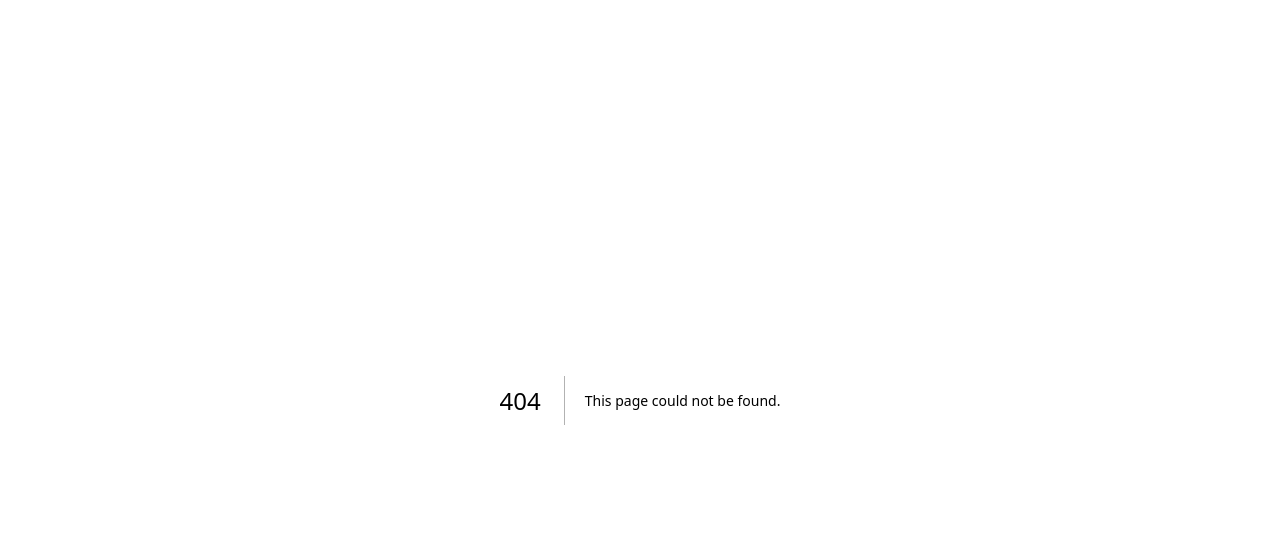
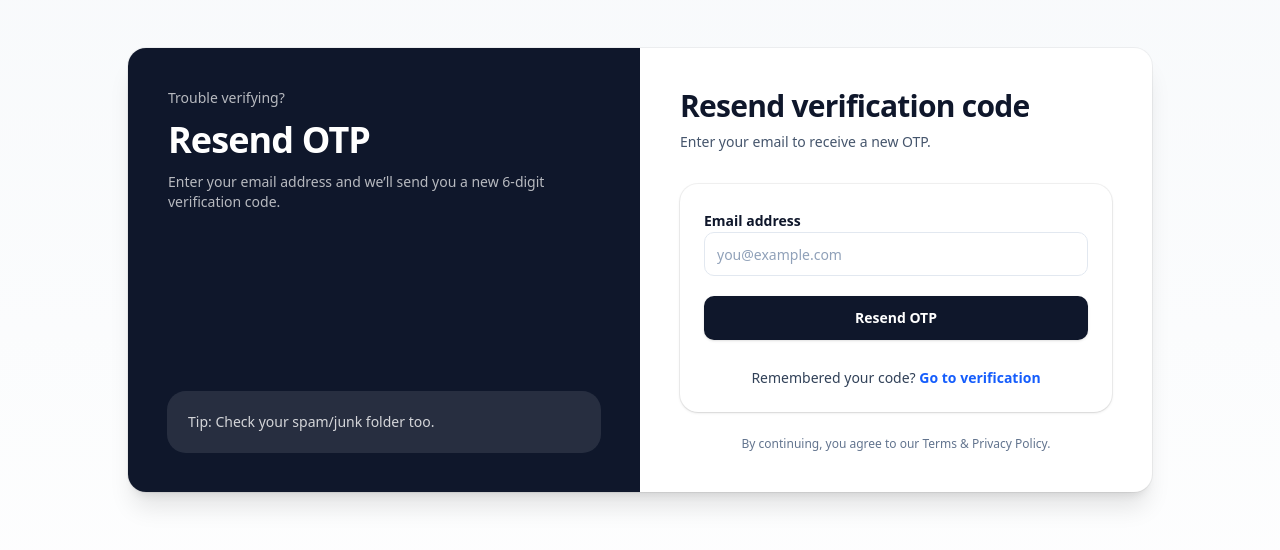
Before and after one commit to atifkhanfall2024/FullStack_NextJs_Project, a Next.js app: page /resend in a window 1280 px wide. Before the commit this address had no page. Shown: the top 550 px of the page. Built offline with nearby package versions, Linux system fonts and the light colour scheme.

Commit message:
auth with resend otp done

```diff
--- a/package.json
+++ b/package.json
@@ -26,6 +26,7 @@
     "react": "19.2.3",
     "react-dom": "19.2.3",
     "react-hook-form": "^7.71.1",
+    "react-icons": "^5.5.0",
     "react-spinners": "^0.17.0",
     "react-toastify": "^11.0.5",
     "resend": "^6.9.0",
--- a/src/app/(auth)/VerifyOtp/page.jsx
+++ b/src/app/(auth)/VerifyOtp/page.jsx
@@ -3,12 +3,14 @@ import axios from "axios";
 import { useState } from "react";
 import { ClipLoader } from "react-spinners";
 import { toast } from "react-toastify";
+import { useRouter } from "next/navigation";
 
 export default function OtpPage() {
 
 const [Otp , setOtp] = useState([])
 const [loading , setLoading] = useState(false)
 console.log('my otp' , Otp);
+const router = useRouter()
 const VerifyOtp = async(e)=>{
              e.preventDefault()
              setLoading(true)
@@ -17,7 +19,7 @@ const VerifyOtp = async(e)=>{
             Otp:Otp.join("")
     } , {withCredentials:true})
     toast.success(res?.data?.message)
-
+     router.push('/login')
    // console.log(res.data);
     } catch (error) {
 
@@ -104,7 +106,7 @@ const VerifyOtp = async(e)=>{
 
                     <button
                       type="button"
-                      className="inline-flex h-11 w-full items-center justify-center rounded-lg border border-slate-200 bg-white text-sm font-semibold text-slate-900 transition hover:bg-slate-50 active:scale-[0.99]"
+                      className="inline-flex h-11 w-full items-center justify-center rounded-lg border border-slate-200 bg-white text-sm font-semibold text-slate-900 transition hover:bg-slate-50 active:scale-[0.99]" onClick={()=>router.push('/resend')}
                     >
                       Resend code
                     </button>
--- a/src/app/(auth)/login/page.jsx
+++ b/src/app/(auth)/login/page.jsx
@@ -4,9 +4,12 @@ import Link from "next/link";
 import { useState } from "react";
 import { ClipLoader } from "react-spinners";
 import { toast } from "react-toastify";
+import { FaArrowLeft } from "react-icons/fa";
+import { useRouter } from "next/navigation";
+
 export default function LoginPage() {
 
-
+   const router = useRouter()
     const [email , setEmail] = useState('')
     const [password , setPassword] = useState('')
     const [loading , setLoading] = useState(false)
@@ -21,6 +24,7 @@ export default function LoginPage() {
             const res = await axios.post('/api/login' , {email , password} , {withCredentials:true})
             console.log(res?.data?.message);
             toast.success('User Login Success')
+            router.push('/dashboard')
         } catch (error) {
      setLoading(false)
         let errors = error?.response?.data?.message || error?.response?.data?.error
@@ -57,6 +61,7 @@ export default function LoginPage() {
             <div className="flex items-center justify-center p-6 sm:p-10">
               <div className="w-full max-w-md">
                 <div className="text-center lg:text-left">
+                    <Link href={'/signup'}><p className="-translate-y-5 text-xl"><FaArrowLeft/></p></Link>
                   <h2 className="text-3xl font-extrabold tracking-tight text-slate-900">
                     Sign in
                   </h2>
@@ -103,7 +108,12 @@ export default function LoginPage() {
                         className="h-11 w-full rounded-lg border border-slate-200 bg-white px-3 text-sm text-slate-900 outline-none placeholder:text-slate-400 focus:border-slate-400 focus:ring-4 focus:ring-slate-100"
                       />
                     </div>
-
+                      <a
+                          href="/VerifyOtp"
+                          className="text-xs my-5 font-semibold text-blue-600 hover:underline"
+                        >
+                          Verify Account?
+                        </a>
                     {/* Button */}
                     <button
                       type="button"
--- /dev/null
+++ b/src/app/(auth)/resend/page.jsx
@@ -0,0 +1,117 @@
+'use client';
+
+import axios from "axios";
+import Image from "next/image";
+import Link from "next/link";
+import { useState } from "react";
+import { ClipLoader } from "react-spinners";
+import { toast } from "react-toastify";
+import { useRouter } from "next/navigation";
+export default function ResendOtpPage() {
+  const route = useRouter()
+    const [email , setEmail] = useState('')
+    const [loading , setLoading] = useState(false)
+
+    const ResendOtp = async(e)=>{
+               e.preventDefault()
+                 setLoading(true)
+               try {
+
+              const res = await axios.post('/api/resend-otp' , {email} , {withCredentials:true})
+              toast.success(res?.data?.message || 'Otp Send Success')
+              route.push('/VerifyOtp')
+
+               } catch (error) {
+                setLoading(false)
+                toast.error(error?.response?.data?.message || error?.response?.data?.error || "SomeThing Went Wrong")
+                console.log(error?.response?.data?.message);
+               }
+    }
+
+  return (
+    <div className="min-h-screen bg-gradient-to-b from-slate-50 to-white px-4 py-12">
+      <div className="mx-auto w-full max-w-5xl">
+        <div className="overflow-hidden rounded-2xl bg-white shadow-xl ring-1 ring-black/5">
+          <div className="grid grid-cols-1 lg:grid-cols-2">
+            {/* LEFT: Info panel */}
+            <div className="relative hidden lg:flex flex-col justify-between bg-slate-900 p-10">
+              <div>
+                <p className="text-sm font-medium text-white/70">
+                  Trouble verifying?
+                </p>
+                <h1 className="mt-3 text-4xl font-extrabold tracking-tight text-white">
+                  Resend OTP
+                </h1>
+                <p className="mt-3 max-w-sm text-sm text-white/70">
+                  Enter your email address and we’ll send you a new 6-digit
+                  verification code.
+                </p>
+              </div>
+
+              <div className="mt-10 rounded-2xl bg-white/10 p-5 ring-1 ring-white/10">
+                <p className="text-sm text-white/80">
+                  Tip: Check your spam/junk folder too.
+                </p>
+              </div>
+            </div>
+
+            {/* RIGHT: Form panel */}
+            <div className="flex items-center justify-center p-6 sm:p-10">
+              <div className="w-full max-w-md">
+                <div className="text-center lg:text-left">
+                  <h2 className="text-3xl font-extrabold tracking-tight text-slate-900">
+                    Resend verification code
+                  </h2>
+                  <p className="mt-2 text-sm text-slate-600">
+                    Enter your email to receive a new OTP.
+                  </p>
+                </div>
+
+                <div className="mt-8 rounded-2xl bg-white p-6 shadow-sm ring-1 ring-black/5">
+                  <form className="space-y-5">
+                    {/* Email */}
+                    <div className="space-y-2">
+                      <label className="text-sm font-semibold text-slate-900">
+                        Email address
+                      </label>
+                      <input
+                        type="email"
+                        value={email}
+                        onChange={(e)=>setEmail(e.target.value)}
+                        placeholder="you@example.com"
+                        className="h-11 w-full rounded-lg border border-slate-200 bg-white px-3 text-sm text-slate-900 outline-none placeholder:text-slate-400 focus:border-slate-400 focus:ring-4 focus:ring-slate-100"
+                      />
+                    </div>
+
+                    {/* Button */}
+                    <button
+                      type="button"
+                      className="inline-flex h-11 w-full items-center justify-center rounded-lg bg-slate-900 text-sm font-semibold text-white shadow-sm transition hover:bg-slate-800 active:scale-[0.99]" onClick={ResendOtp} disabled={loading}
+                    >
+                     {loading ? <ClipLoader size={30} color="#fff"/>:"Resend OTP"}
+                    </button>
+
+                    {/* Back to verify / login */}
+                    <p className="pt-2 text-center text-sm text-slate-700">
+                      Remembered your code?{" "}
+                      <Link
+                        href="/VerifyOtp"
+                        className="font-semibold text-blue-600 hover:underline"
+                      >
+                        Go to verification
+                      </Link>
+                    </p>
+                  </form>
+                </div>
+
+                <p className="mt-6 text-center text-xs text-slate-500">
+                  By continuing, you agree to our Terms & Privacy Policy.
+                </p>
+              </div>
+            </div>
+          </div>
+        </div>
+      </div>
+    </div>
+  );
+}
--- a/src/app/(auth)/signup/page.jsx
+++ b/src/app/(auth)/signup/page.jsx
@@ -1,10 +1,11 @@
 'use client'
 import Image from "next/image";
-import { useState } from "react";
+import { useEffect, useState } from "react";
 import axios from 'axios'
 import {useRouter} from 'next/navigation'
 import {toast} from 'react-toastify'
 import {ClipLoader} from 'react-spinners'
+import { FaArrowLeft } from "react-icons/fa";
 import Link from 'next/link'
 export default function SignupPage() {
 
@@ -13,7 +14,35 @@ const [email , setEmail] = useState('')
 const [password , setPassword] = useState('')
 const [error , setError] = useState({})
 const [loading , setLoading] = useState(false)
+const [Username , setName] = useState('')
 const router = useRouter()
+
+
+useEffect(()=>{
+
+  if(!userName){
+    setName("")
+    return
+  }
+
+  const timer = setTimeout(async()=>{
+
+   try {
+     const res = await axios.get(`/api/UniqueNameCheck?UserName=${userName}` , {withCredentials:true})
+     toast.success(res?.data?.message || "Username is available")
+     console.log(res?.data?.message);
+   } catch (error) {
+
+    console.log(error?.response?.data?.message ||error?.response?.data?.error );
+    toast.error(error?.response?.data?.message ||error?.response?.data?.error|| "Username already taken")
+   }
+
+  } , 6000)
+
+return () => clearTimeout(timer);
+} , [userName])
+
+
 const HandleSignup = async(e)=>{
              e.preventDefault()
                setLoading(true)
--- a/src/app/api/(auth)/resend-otp/route.ts
+++ b/src/app/api/(auth)/resend-otp/route.ts
@@ -49,10 +49,17 @@ export async function POST(req: NextRequest) {
       `,
     });
 
-    return NextResponse.json({
-      ok: true,
-      message: "New OTP sent to your email",
-    });
+    let message: string = "OTP Send to your email plz verify it in 2 minutes";
+
+  const response =   NextResponse.json({ok:true , message})
+    response .cookies.set("signupEmail", email, {
+    httpOnly: true,
+    secure: process.env.NODE_ENV === "production",
+    sameSite: "lax",
+    maxAge: 10 * 60, // 10 minutes
+  });
+
+  return response
 
   } catch (error: unknown) {
     const message =
--- a/src/app/api/(auth)/signup/route.ts
+++ b/src/app/api/(auth)/signup/route.ts
@@ -52,7 +52,7 @@ export async function POST(req:NextRequest){
     httpOnly: true,
     secure: process.env.NODE_ENV === "production",
     sameSite: "lax",
-    maxAge: 10 * 60, // 10 minutes
+    maxAge: 2 * 60, // 10 minutes
   });
 
   return response
--- a/src/middleware.ts
+++ b/src/middleware.ts
@@ -54,8 +54,8 @@ export async function middleware(req: NextRequest) {
     isLoggedIn &&
     (pathname.startsWith("/login") ||
       pathname.startsWith("/signup") ||
-      pathname.startsWith("/verify") ||
-      pathname.startsWith("/resend-otp"))
+      pathname.startsWith("/VerifyOtp") ||
+      pathname.startsWith("/resend"))
   ) {
     return NextResponse.redirect(new URL("/dashboard", req.url));
   }
```
Also changed, not shown: 1 other file (tests, documents, lock files or other folders).
